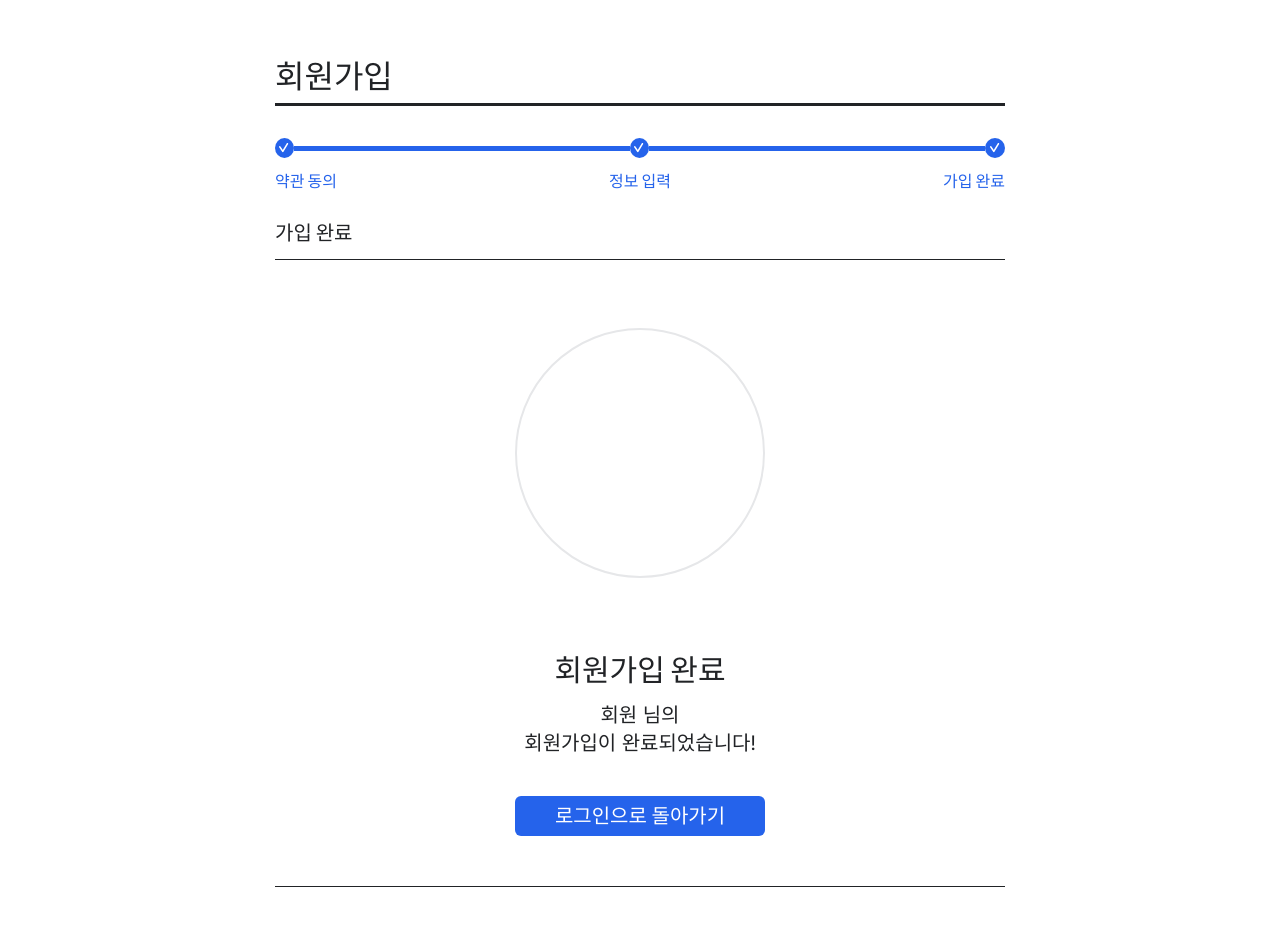
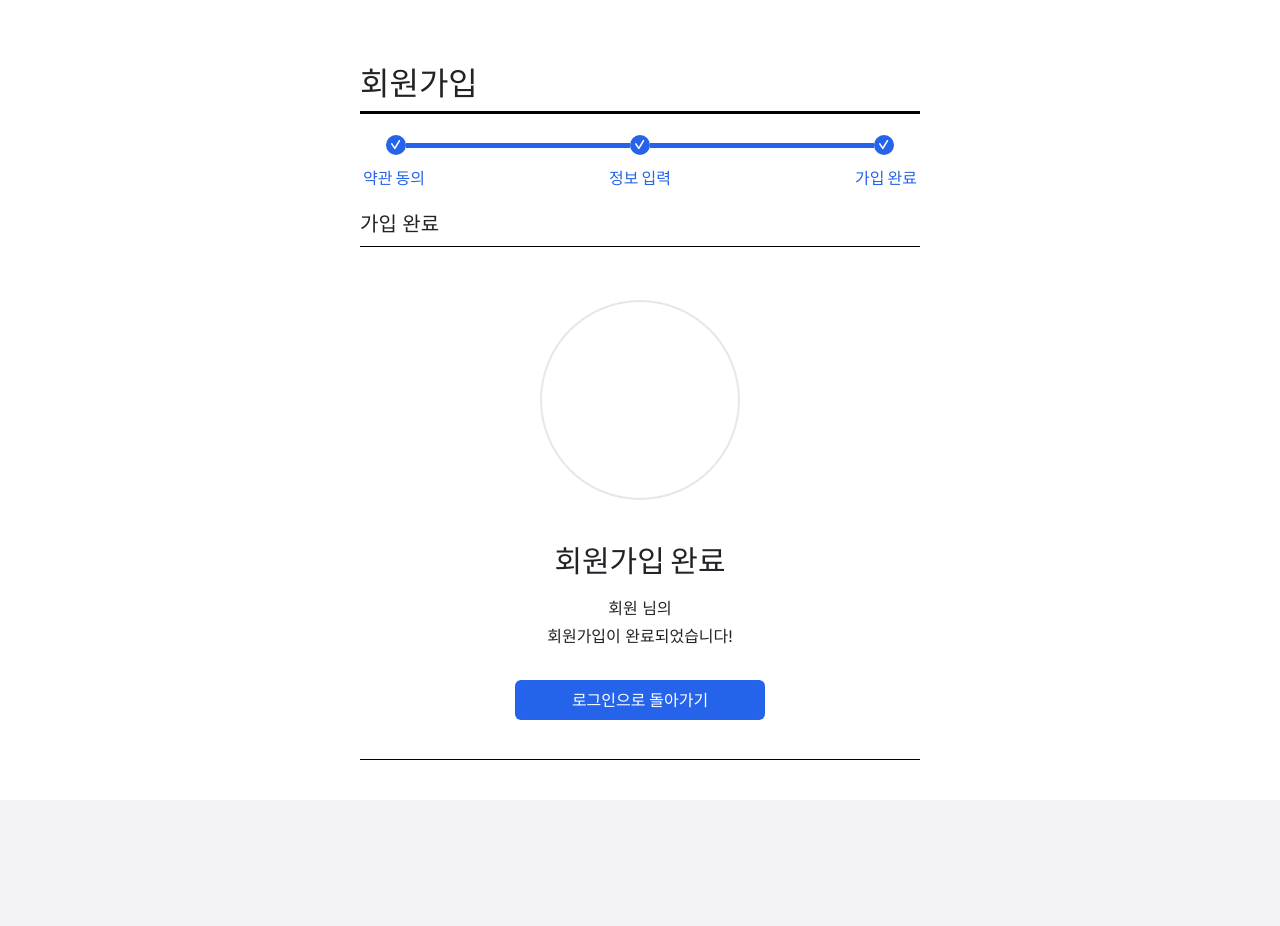
Before and after one commit to TikiTaka-devTeam/tikitaka-frontend, a React (Vite) app: page /signup-complete in a window 1280 px wide. After the commit the page ends 800 px from the top, so only its background shows below. Built offline with nearby package versions, Linux system fonts and the light colour scheme; no server answers; a web font is replaced by a local one.

Commit message:
회원가입 전체 완료, API 연동 완료

```diff
--- a/src/features/auth/pages/SignupCompletePage.jsx
+++ b/src/features/auth/pages/SignupCompletePage.jsx
@@ -11,19 +11,21 @@ function SignupCompletePage() {
   const profileUrl = location.state?.profileUrl || "";
 
   return (
-    <main className="signup-complete-page">
-      <section className="signup-complete-card">
+    <main className="signup-inform-page">
+      <section className="signup-inform-card">
         <h1>회원가입</h1>
-        <div className="signup-complete-title-line" />
+        <div className="title-line-thick" />
 
         <SignupStepper currentStep={4} />
 
-        <div className="signup-complete-section-title">가입 완료</div>
-        <div className="signup-complete-section-line" />
+        <div className="section-title">가입 완료</div>
+        <div className="title-line-thin" />
 
         <div className="signup-complete-content">
             <div className="signup-complete-profile">
-            {profileUrl && <img src={profileUrl} alt={`${name} 프로필 사진`} />}
+              {profileUrl && (
+                <img src={profileUrl} alt={`${name} 프로필 사진`} />
+              )}
             </div>
 
             <div className="signup-complete-message">
@@ -44,7 +46,7 @@ function SignupCompletePage() {
             </button>
           </div>
 
-        <div className="signup-complete-bottom-line" />
+        <div className="title-line-thin signup-inform-bottom-line" />
       </section>
     </main>
   );
--- a/src/features/auth/styles/signupComplete.css
+++ b/src/features/auth/styles/signupComplete.css
@@ -1,88 +1,433 @@
-.signup-complete-page {
+.signup-inform-page {
   min-height: 100vh;
   width: 100%;
   display: flex;
   justify-content: center;
   align-items: flex-start;
-  padding: 40px 24px;
+  padding-top: 40px;
   background: #ffffff;
 }
 
-.signup-complete-card {
-  width: min(100%, 730px);
+.signup-inform-card {
+  width: 560px;
   background: #ffffff;
 }
 
-.signup-complete-card h1 {
-  margin: 18px 0 7px;
+.signup-inform-card h1 {
+  margin-top: 18px;
+  margin-bottom: 7px;
   color: #212326;
   font-family: "Tikitaka UI", Pretendard, sans-serif;
   font-size: 32px;
   font-weight: 900;
   font-variation-settings: "wght" 900;
-  line-height: 38px;
 }
 
-.signup-complete-title-line {
-  width: 100%;
-  height: 3px;
-  margin-bottom: 32px;
-  background: #212326;
+.signup-inform-scroll {
+  max-height: 488px;
+  overflow-y: auto;
+  padding: 0 34px 16px;
+  scrollbar-color: #979797 transparent;
+  scrollbar-width: thin;
 }
 
-.signup-complete-card .signup-stepper {
-  margin-bottom: 29px;
+.signup-inform-scroll::-webkit-scrollbar {
+  width: 8px;
 }
 
-.signup-complete-card .step-track {
-  width: 100%;
+.signup-inform-scroll::-webkit-scrollbar-thumb {
+  border-radius: 999px;
+  background: #979797;
 }
 
-.signup-complete-card .step-track-item {
-  flex: 1;
+.signup-inform-field {
+  display: block;
+  margin-bottom: 13px;
 }
 
-.signup-complete-card .step-track-item:last-child {
-  flex: 0;
+.signup-inform-field > span,
+.signup-inform-role-row > span {
+  display: block;
+  margin-bottom: 7px;
+  color: #000000;
+  font-family: "Tikitaka UI", Pretendard, sans-serif;
+  font-size: 16px;
+  font-weight: 600;
+  font-variation-settings: "wght" 600;
+  line-height: 19px;
 }
 
-.signup-complete-card .step-connector {
-  width: 100%;
+.signup-inform-field input,
+.signup-inform-field select,
+.signup-inform-password,
+.signup-inform-phone input,
+.signup-inform-phone select,
+.signup-inform-code input {
+  height: 35px;
+  border: 1px solid #e6e7e9;
+  border-radius: 6px;
+  background: #ffffff;
+  color: #000000;
+  font-family: "Tikitaka UI", Pretendard, sans-serif;
+  font-size: 12px;
+  font-weight: 400;
+  font-variation-settings: "wght" 400;
+  outline: none;
 }
 
-.signup-complete-card .step-labels {
+.signup-inform-field input,
+.signup-inform-field select {
   width: 100%;
-  justify-content: space-between;
-  gap: 0;
+  padding: 0 19px;
 }
 
-.signup-complete-section-title {
-  margin: 0 0 14px;
+.signup-inform-field select,
+.signup-inform-phone select {
+  appearance: none;
+  -webkit-appearance: none;
+  padding-right: 31px;
+  background-image: url("../../../assets/icons/Expand Arrow.svg");
+  background-repeat: no-repeat;
+  background-position: right 8px center;
+  background-size: 15px 15px;
+}
+
+.signup-inform-field input::placeholder,
+.signup-inform-code input::placeholder {
+  color: #979797;
+}
+
+.signup-inform-field input:focus,
+.signup-inform-field select:focus,
+.signup-inform-password:focus-within,
+.signup-inform-phone input:focus,
+.signup-inform-phone select:focus,
+.signup-inform-code input:focus {
+  border-color: #2563eb;
+  box-shadow: 0 0 0 3px rgba(37, 99, 235, 0.12);
+}
+
+.signup-inform-inline {
+  display: grid;
+  grid-template-columns: minmax(0, 1fr) 95px;
+  gap: 14px;
+}
+
+.signup-inform-field-error {
+  margin: 5px 0 0;
+  color: #e11d48;
+  font-family: "Tikitaka UI", Pretendard, sans-serif;
+  font-size: 12px;
+  font-weight: 400;
+  font-variation-settings: "wght" 400;
+  line-height: 14px;
+}
+
+.signup-inform-password {
+  display: flex;
+  align-items: center;
+  padding-right: 13px;
+}
+
+.signup-inform-password input {
+  height: 33px;
+  flex: 1;
+  border: 0;
+  box-shadow: none;
+}
+
+.signup-inform-password input:focus {
+  box-shadow: none;
+}
+
+.signup-inform-password button {
+  width: 20px;
+  height: 20px;
+  padding: 0;
+  border: 0;
+  background: transparent;
+  cursor: pointer;
+}
+
+.signup-inform-password img {
+  display: block;
+  width: 20px;
+  height: 20px;
+}
+
+.signup-inform-phone,
+.signup-inform-code {
+  display: grid;
+  grid-template-columns: 91px minmax(0, 1fr) 95px;
+  gap: 10px;
+}
+
+.signup-inform-phone select {
+  width: 91px;
+  padding: 0 31px 0 19px;
+  color: #000000;
+}
+
+.signup-inform-phone input,
+.signup-inform-code input {
+  width: 100%;
+  padding: 0 12px;
+}
+
+.signup-inform-code {
+  grid-template-columns: minmax(0, 1fr) 95px;
+  margin-top: 10px;
+}
+
+.signup-inform-verification {
+  margin-top: 10px;
+}
+
+.signup-inform-verification .signup-inform-code {
+  margin-top: 0;
+}
+
+.signup-inform-code-meta {
+  display: flex;
+  align-items: center;
+  justify-content: space-between;
+  margin-top: 14px;
   color: #212326;
   font-family: "Tikitaka UI", Pretendard, sans-serif;
-  font-size: 20px;
-  font-weight: 900;
-  font-variation-settings: "wght" 900;
-  line-height: 24px;
+  font-size: 12px;
+  font-weight: 400;
+  font-variation-settings: "wght" 400;
+  line-height: 14px;
 }
 
-.signup-complete-section-line,
-.signup-complete-bottom-line {
-  width: 100%;
-  height: 1px;
-  background: #212326;
+.signup-inform-code-meta strong {
+  color: #ff0000;
+  font-weight: 400;
+  font-variation-settings: "wght" 400;
 }
 
+.signup-inform-code-meta button {
+  padding: 0;
+  border: 0;
+  background: transparent;
+  color: #212326;
+  font-size: 12px;
+  font-weight: 700;
+  font-variation-settings: "wght" 700;
+  line-height: 14px;
+  text-decoration: underline;
+  cursor: pointer;
+}
+
+.signup-inform-code-help {
+  margin: 8px 0 0;
+  color: #212326;
+  font-family: "Tikitaka UI", Pretendard, sans-serif;
+  font-size: 12px;
+  font-weight: 400;
+  font-variation-settings: "wght" 400;
+  line-height: 14px;
+}
+
+.signup-inform-action {
+  height: 35px;
+  border: 0;
+  border-radius: 6px;
+  background: #212326;
+  color: #ffffff;
+  font-size: 12px;
+  font-weight: 700;
+  cursor: pointer;
+}
+
+.signup-inform-action.is-done {
+  background: #d1d5db;
+}
+
+.signup-inform-action:disabled {
+  cursor: wait;
+  opacity: 0.75;
+}
+
+.signup-inform-role-row {
+  display: grid;
+  grid-template-columns: 49px minmax(0, 1fr);
+  align-items: center;
+  margin: 30px 0 32px;
+}
+
+.signup-inform-role-row > span {
+  margin-bottom: 0;
+}
+
+.signup-inform-role-options {
+  display: flex;
+  gap: 12px;
+}
+
+.signup-inform-role-options button {
+  width: 105px;
+  height: 35px;
+  border: 1px solid #979797;
+  border-radius: 6px;
+  background: #ffffff;
+  color: #979797;
+  font-size: 16px;
+  font-weight: 600;
+  cursor: pointer;
+}
+
+.signup-inform-role-options button.is-selected {
+  border-color: #2563eb;
+  background: #2563eb;
+  color: #ffffff;
+}
+
+.signup-inform-grid {
+  display: grid;
+  grid-template-columns: 1fr 1.18fr;
+  gap: 13px;
+}
+
+.signup-inform-profile {
+  position: relative;
+  display: grid;
+  grid-template-columns: minmax(0, 1fr) 240px;
+  min-height: 250px;
+  padding-top: 42px;
+}
+
+.signup-inform-profile-copy strong {
+  display: block;
+  margin-bottom: 8px;
+  color: #212326;
+  font-size: 16px;
+  font-weight: 600;
+}
+
+.signup-inform-profile-copy p {
+  margin: 0;
+  color: #212326;
+  font-size: 12px;
+  font-weight: 400;
+}
+
+.signup-inform-profile-uploader {
+  position: relative;
+  width: 170px;
+  height: 170px;
+  justify-self: center;
+  align-self: start;
+}
+
+.signup-inform-profile-preview {
+  width: 170px;
+  height: 170px;
+  overflow: hidden;
+  border: 1px solid #e6e7e9;
+  border-radius: 50%;
+  background: #ffffff;
+}
+
+.signup-inform-profile-preview img {
+  display: block;
+  width: 100%;
+  height: 100%;
+  object-fit: cover;
+}
+
+.signup-inform-profile-button {
+  position: absolute;
+  right: 10px;
+  bottom: -2px;
+  display: flex;
+  align-items: center;
+  justify-content: center;
+  width: 42px;
+  height: 42px;
+  border: 0;
+  border-radius: 50%;
+  background: #2563eb;
+  cursor: pointer;
+}
+
+.signup-inform-profile-button input {
+  position: absolute;
+  width: 1px;
+  height: 1px;
+  overflow: hidden;
+  clip: rect(0 0 0 0);
+  clip-path: inset(50%);
+}
+
+.signup-inform-profile-button img {
+  display: block;
+  width: 19px;
+  height: 19px;
+}
+
+.signup-inform-error {
+  min-height: 18px;
+  margin: 4px 34px 10px;
+  color: #e11d48;
+  font-size: 12px;
+  font-weight: 700;
+}
+
+.signup-inform-bottom-line {
+  margin-top: 0;
+}
+
+@media (max-width: 640px) {
+  .signup-inform-page {
+    padding: 24px 16px;
+  }
+
+  .signup-inform-card {
+    width: 100%;
+  }
+
+  .signup-inform-scroll {
+    padding: 0 0 16px;
+  }
+
+  .signup-inform-inline,
+  .signup-inform-phone,
+  .signup-inform-code,
+  .signup-inform-grid {
+    grid-template-columns: 1fr;
+  }
+
+  .signup-inform-code {
+    padding-left: 0;
+  }
+
+  .signup-inform-role-row {
+    grid-template-columns: 1fr;
+    gap: 9px;
+  }
+
+  .signup-inform-profile {
+    grid-template-columns: 1fr;
+    gap: 28px;
+  }
+
+  .signup-inform-profile-uploader {
+    justify-self: center;
+  }
+}
+
+/* Preserve Signup Complete specific layout for middle circle + button */
 .signup-complete-content {
   display: flex;
   flex-direction: column;
   align-items: center;
-  padding: 68px 0 50px;
+  padding: 32px 0 39px;
 }
 
 .signup-complete-profile {
-  width: 250px;
-  height: 250px;
+  width: 200px;
+  height: 200px;
   overflow: hidden;
   border: 2px solid #e6e7e9;
   border-radius: 50%;
@@ -97,7 +442,7 @@
 }
 
 .signup-complete-message {
-  margin-top: 74px;
+  margin-top: 43px;
   text-align: center;
   color: #212326;
   font-family: "Tikitaka UI", Pretendard, sans-serif;
@@ -105,7 +450,7 @@
 
 .signup-complete-message strong {
   display: block;
-  margin-bottom: 13px;
+  margin-bottom: 15px;
   font-size: 30px;
   font-weight: 900;
   font-variation-settings: "wght" 900;
@@ -114,7 +459,7 @@
 
 .signup-complete-message p {
   margin: 0;
-  font-size: 20px;
+  font-size: 16px;
   font-weight: 400;
   font-variation-settings: "wght" 400;
   line-height: 28px;
@@ -123,13 +468,13 @@
 .signup-complete-login-button {
   width: 250px;
   height: 40px;
-  margin-top: 39px;
+  margin-top: 30px;
   border: 0;
   border-radius: 6px;
   background: #2563eb;
   color: #ffffff;
   font-family: "Tikitaka UI", Pretendard, sans-serif;
-  font-size: 20px;
+  font-size: 16px;
   font-weight: 700;
   font-variation-settings: "wght" 700;
   line-height: 24px;
@@ -137,10 +482,6 @@
 }
 
 @media (max-width: 640px) {
-  .signup-complete-page {
-    padding: 24px 16px;
-  }
-
   .signup-complete-profile {
     width: 190px;
     height: 190px;
@@ -154,3 +495,16 @@
     margin-top: 48px;
   }
 }
+
+/* Non-scrolling container for Signup Complete page */
+.signup-complete-scrollless {
+  max-height: none;
+  overflow: visible;
+  padding: 0 34px 16px;
+}
+
+@media (max-width: 640px) {
+  .signup-complete-scrollless {
+    padding: 0 0 16px;
+  }
+}
```
Lines whose indentation alone changed are shown as unchanged.
